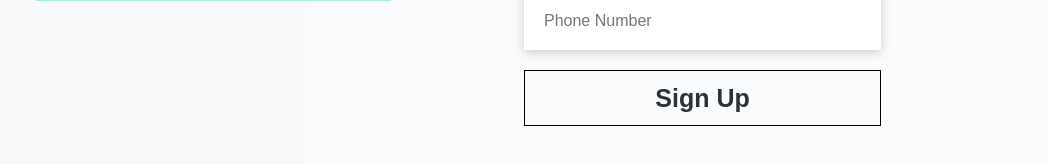
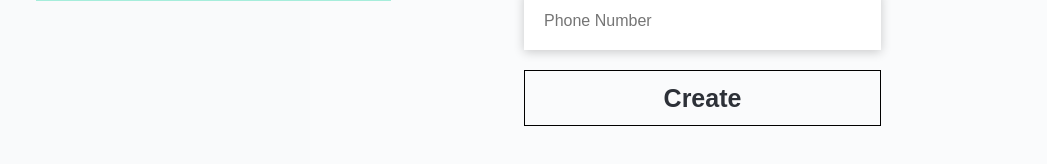
Before and after one commit to ZacharyCWilliams/informance, a React (Create React App) app in the folder frontend/: page /register in a window 1280 px wide. Shown: the part 558-722 px from the top of the page, without its empty margins (199-1246 px from the left). Built offline with nearby package versions, Linux system fonts and the light colour scheme.

Commit message:
ui color upgrades on auth buttons

```diff
--- a/frontend/src/pages/Authentication/Login/Login.module.css
+++ b/frontend/src/pages/Authentication/Login/Login.module.css
@@ -82,7 +82,8 @@
 
 .button:hover {
   transition: background-color 0.2s ease-in-out 0s, color 0.2s ease-in-out 0s;
-  background-color: rgb(0, 204, 153);
+  background-color: rgba(0, 204, 153, 64%);
+  border: none;
   color: white;
   box-shadow: 0 2px 10px 0 rgba(0,0,0,.2);
   /* border: 1px solid black; */
--- a/frontend/src/pages/Authentication/Register/Register.jsx
+++ b/frontend/src/pages/Authentication/Register/Register.jsx
@@ -55,7 +55,7 @@ const Register = () => {
             <input className={styles.registerInput} value={username} onChange={(e) => setUsername(e.target.value)} placeholder="@handle" type="text"/>
             <input className={styles.registerInput} value={name} onChange={(e) => setName(e.target.value)} placeholder="Full Name" type="text"/>
             <input className={styles.registerInput} value={number} onChange={(e) => setNumber(e.target.value)} placeholder="Phone Number" type="text"/>
-          <button className={styles.registerUserButton} onClick={(e) => registerUser(e)}>Sign Up</button>
+          <button className={styles.registerUserButton} onClick={(e) => registerUser(e)}>Create</button>
         </form>
       </div>
       <div className={styles.navbar}>
```
